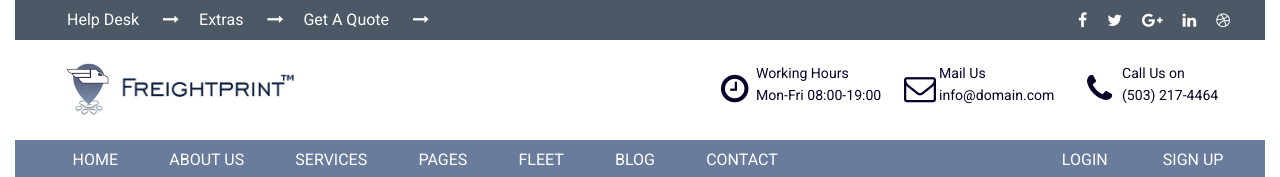
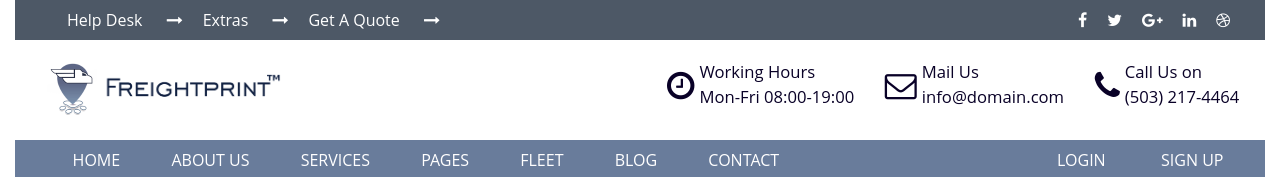
Before and after one commit to sajibhaskaran/Freight-Print, a plain HTML site: page index.html in a window 1280 px wide. Shown: the top 177 px of the page. Drawn offline with nearby package versions, Linux system fonts and the light colour scheme; a script that the page names is missing; a web font is replaced by a local one.

Commit message:
modified

```diff
--- a/css/style.css
+++ b/css/style.css
@@ -1,5 +1,5 @@
 @import url('https://fonts.googleapis.com/css?family=Roboto');
-
+@import url('fonts.googleapis.com/css?family=Open+Sans:400,300,700');
 
 /* For mobile phones: */
 [class*="col-"] {
@@ -8,7 +8,11 @@
 
 
 body{
-  font-family: Roboto,'Helvetica Neue',Arial,sans-serif;
+  font-family: 'Open Sans','Helvetica Neue',Arial,sans-serif;
+    color: #001A33;
+    webkit-tap-highlight-color: #222;
+    top:0;
+  //font-family: Roboto,'Helvetica Neue',Arial,sans-serif;
   color:#090127;
 }
 
@@ -23,6 +27,7 @@ body{
 .bg-clr{
   display: none;
 }
+
 }
 
 .icons{
@@ -33,13 +38,16 @@ header{
   float:;
 }
 .logo {
-  margin: 1.3em 1em 0 3em;
+  margin: 1.3em 0 0 2em;
   float: left;
+  //border: 2px solid black;
 }
 .contact{
   float: right;
   width:100%;
+  border: 1px solid red;
 }
+
 .bg-clr-lgt {
   background-color: #697c9b;
   position: sticky;
@@ -69,27 +77,59 @@ header{
   padding-bottom: 15px;
   border-bottom: 2px solid white;
 }
+.logo img{
+  max-width: 100%;
+  height: auto;
+
+}
 
 .header-box{
-  width: 30%;
+  width: 100%;
   height: 100px;
-  margin-top:.5em;
+  margin-top:;
   float: right;
+  //border: 1px solid black;
 }
 .header-box-icon{
-  width: 40px;
-  height:60px;
+  width: %;
+  height:100%;
   padding-left: 5px;
-  padding-top: 25px;
-  float: left;
+  padding-top: 15px;
+  float: right;
+//border: 1px solid black;
+}
+.header-box i{
+  float:;
+  //border: 1px solid black;
+  padding:15px 5px 0 0;
+}
+
+@media screen and (max-width: 299px) {
+    .glyphicon {
+        font-size: 2vw;
+    }
+}
+
+@media screen and (min-width: 300px) and (max-width: 799px) {
+    .glyphicon {
+        font-size: 2vw;
+    }
+}
+
+@media screen and (min-width: 800px) {
+    .glyphicon {
+        font-size: 2.5vw;
+    }
 }
 .header-box-text{
-  margin-left: 0;
-  padding-top: 1.1em;
-  font-size: 1.1vw;
+  margin-right: 2vw;
+  padding-top: 5px;
+  font-size: 1.3vw;
+  float: right;
+  //border: 1px solid black;
 }
 .main-section{
-  background-image:url("../images/home1bg.jpg");
+  background:url("../images/home1bg.jpg") no-repeat center center fixed;
   background-size: cover;
   width: 100%;
   height: 700px;
--- a/index.html
+++ b/index.html
@@ -48,28 +48,30 @@
 
   <header>
     <div class = "row">
-      <div class="col-xs-12 col-sm-6">
+      <div class="col-xs-12 col-sm-12 col-md-5">
         <div class="logo">
-          <img  src ="images/logo-freightprint.png" width = "50px"/>
-          <img src ="images/logo.png" height = "33px"/>
+          <img  class ="img-fluid" src ="images/logo-freightprint.png" width = "50px"/>
+          <img class ="img-fluid" src ="images/logo.png" width="180px"/>
       </div>
      </div>
-     <div class= "hidden-sm-down col-sm-6">
-       <div class="contact">
-        <div class="header-box">
-          <i class="fa fa-phone fa-2x header-box-icon" aria-hidden="true"></i>
+     <div class= " hidden-sm-down col-md-7">
+       <div class="header-box">
+        <div class="header-box-icon">
+
+            <i class="fa fa-phone glyphicon" aria-hidden="true"></i>
           <div class="header-box-text">
             Call Us on</br>(503) 217-4464
+
           </div>
         </div>
-        <div class="header-box">
-          <i class="fa fa-envelope-o fa-2x header-box-icon" aria-hidden="true"></i>
+        <div class="header-box-icon">
+          <i class="fa fa-envelope-o glyphicon" aria-hidden="true"></i>
           <div class="header-box-text">
             Mail Us</br>info@domain.com
           </div>
         </div>
-        <div class="header-box">
-          <i class="fa fa-clock-o fa-2x header-box-icon" aria-hidden="true"></i>
+        <div class="header-box-icon">
+          <i class="fa fa-clock-o glyphicon" aria-hidden="true"></i>
           <div class="header-box-text">
             Working Hours</br>Mon-Fri 08:00-19:00
           </div>
@@ -135,9 +137,9 @@
       <div class="section-bottom-box">
           <h5>TRACK YOUR PRODUCT now you can track your product easily</h5>
           <div class="row">
-            <div class="col-sm-4"><input type="text"></div>
-            <div class="col-sm-4"><input type="text"></div>
-            <div class="col-sm-4"><button>TRACK YOUR PRODUCT</button></div>
+            <div class="col-md-4"><input type="text"></div>
+            <div class="col-md-4"><input type="text"></div>
+            <div class="col-md-4"><button>TRACK YOUR PRODUCT</button></div>
           </div>
       </div>
   </section>
```
